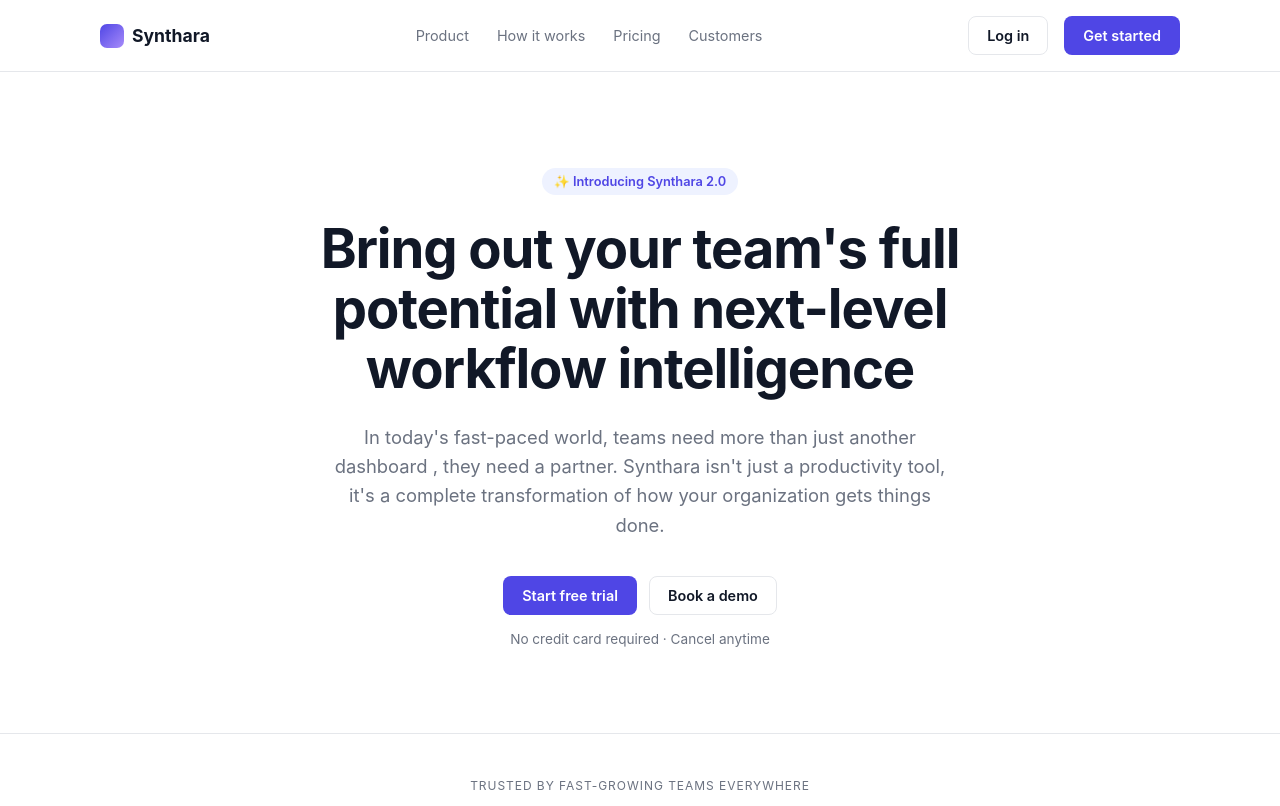
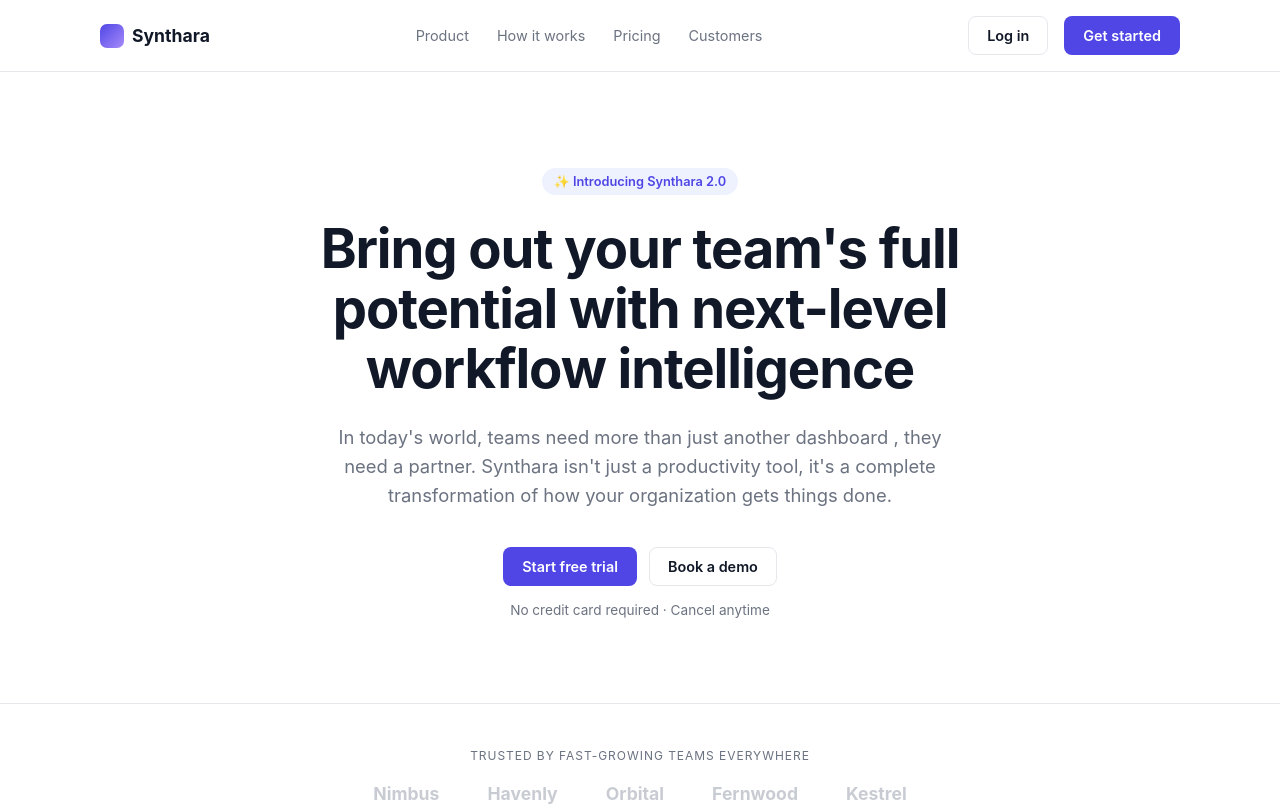
Before and after one commit to Hexraei/Voxfold, a React (Vite) app in the folder examples/ai-slop-demo/: page / in a window 1280 px wide. Shown: the top 806 px of the page. Built offline with nearby package versions, Linux system fonts and the light colour scheme.

Commit message:
Fix another flagged opener in the demo copy via the live-edit overlay

```diff
--- a/examples/ai-slop-demo/src/App.tsx
+++ b/examples/ai-slop-demo/src/App.tsx
@@ -31,7 +31,7 @@ export function App() {
           <span className="eyebrow">✨ Introducing Synthara 2.0</span>
           <h1>Bring out your team's full potential with next-level workflow intelligence</h1>
           <p className="hero-sub">
-            In today's fast-paced world, teams need more than just another dashboard , they need a
+            In today's world, teams need more than just another dashboard , they need a
             partner. Synthara isn't just a productivity tool, it's a complete transformation of how
             your organization gets things done.
           </p>
```
